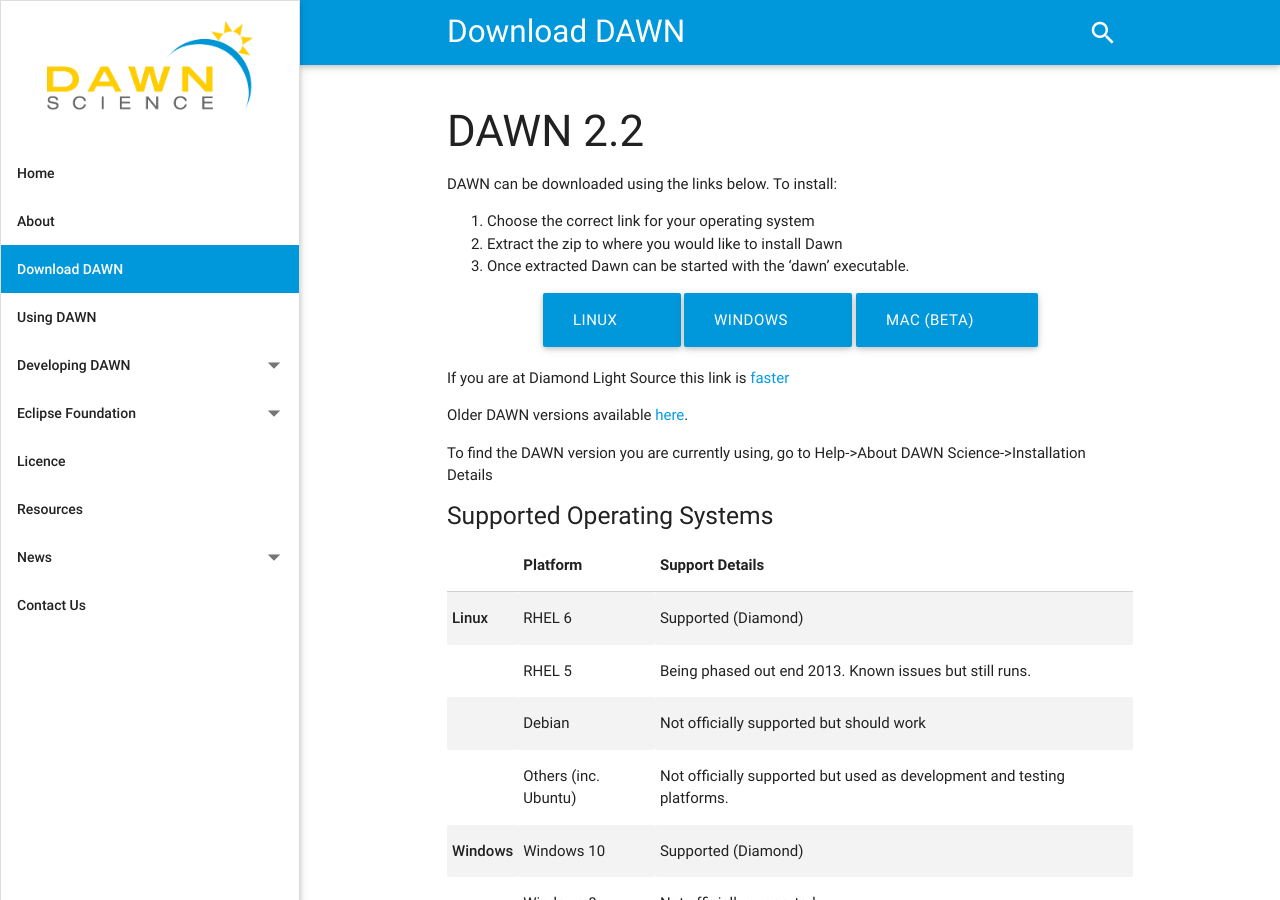
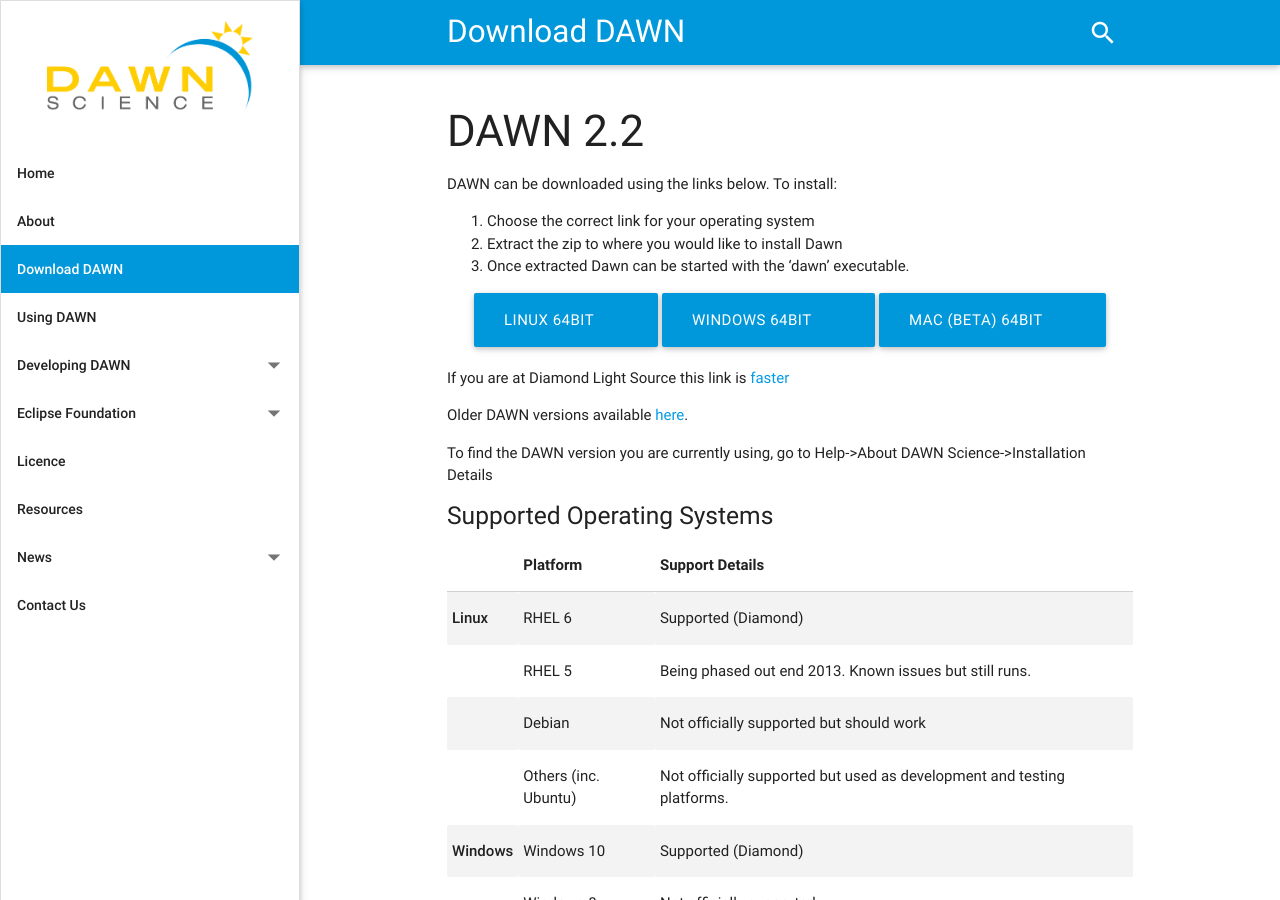
Before and after one commit to DawnScience/dawn-website, a Jekyll site: the page built from _pages/02_download-dawn.md, in a window 1280 px wide and 900 px high. Built offline with Jekyll 4.4.1, drawn with Linux system fonts in a browser that asks for light colours; nearby versions of some CDN libraries.

Commit message:
Update 02_download-dawn.md

```diff
--- a/_pages/02_download-dawn.md
+++ b/_pages/02_download-dawn.md
@@ -12,13 +12,13 @@
 
 <div class="row center">
         <a href="http://www.opengda.org/DawnDiamond/2.2/downloads/builds-release/DawnDiamond-2.2.0.v20161014-0816-linux64.zip" class="btn-large waves-effect">
-        	Linux <i class="material-icons right">&#xE2C4;</i>
+        	Linux 64bit<i class="material-icons right">&#xE2C4;</i>
         </a>
         <a href="http://www.opengda.org/DawnDiamond/2.2/downloads/builds-release/DawnDiamond-2.2.0.v20161014-0816-windows64.zip" class="btn-large waves-effect">
-        	Windows <i class="material-icons right">&#xE2C4;</i>
+        	Windows 64bit<i class="material-icons right">&#xE2C4;</i>
         </a>
         <a href="http://www.opengda.org/DawnDiamond/2.2/downloads/builds-release/DawnDiamond-2.2.0.v20161014-1228-mac64.zip" class="btn-large waves-effect">
-        	Mac (Beta)<i class="material-icons right">&#xE2C4;</i>
+        	Mac (Beta) 64bit<i class="material-icons right">&#xE2C4;</i>
         </a>
 </div>
 
```
